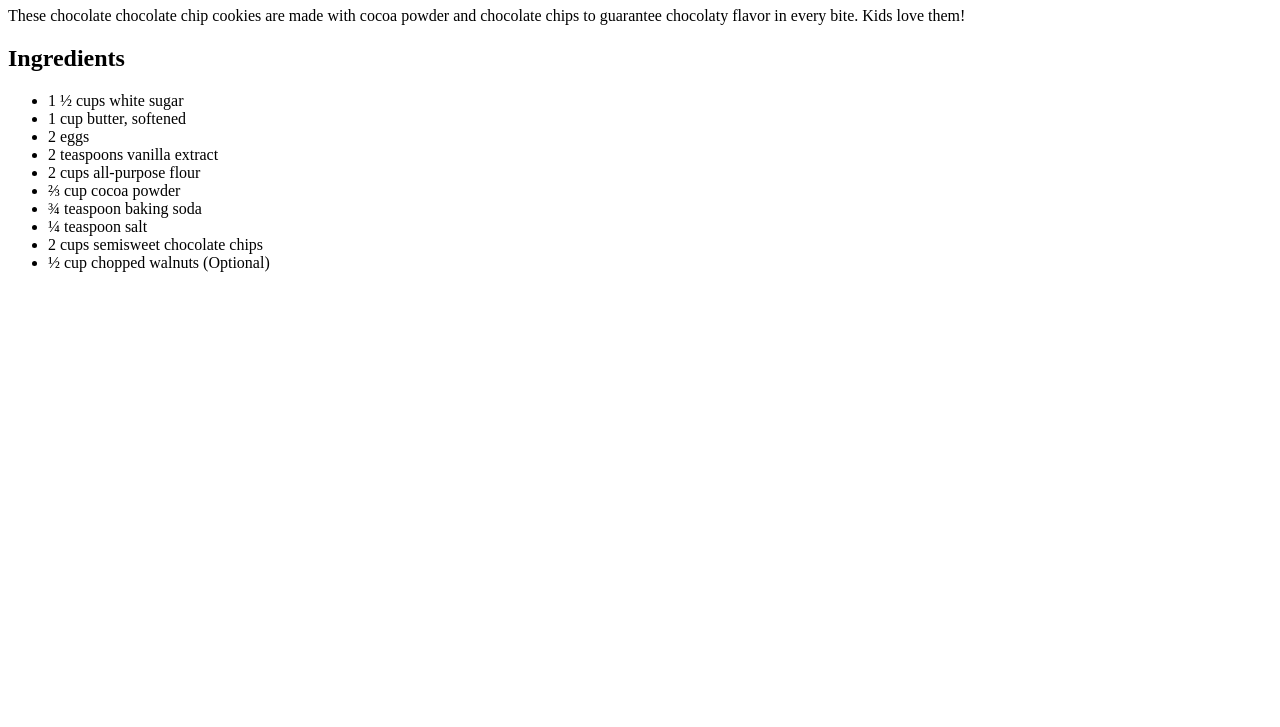
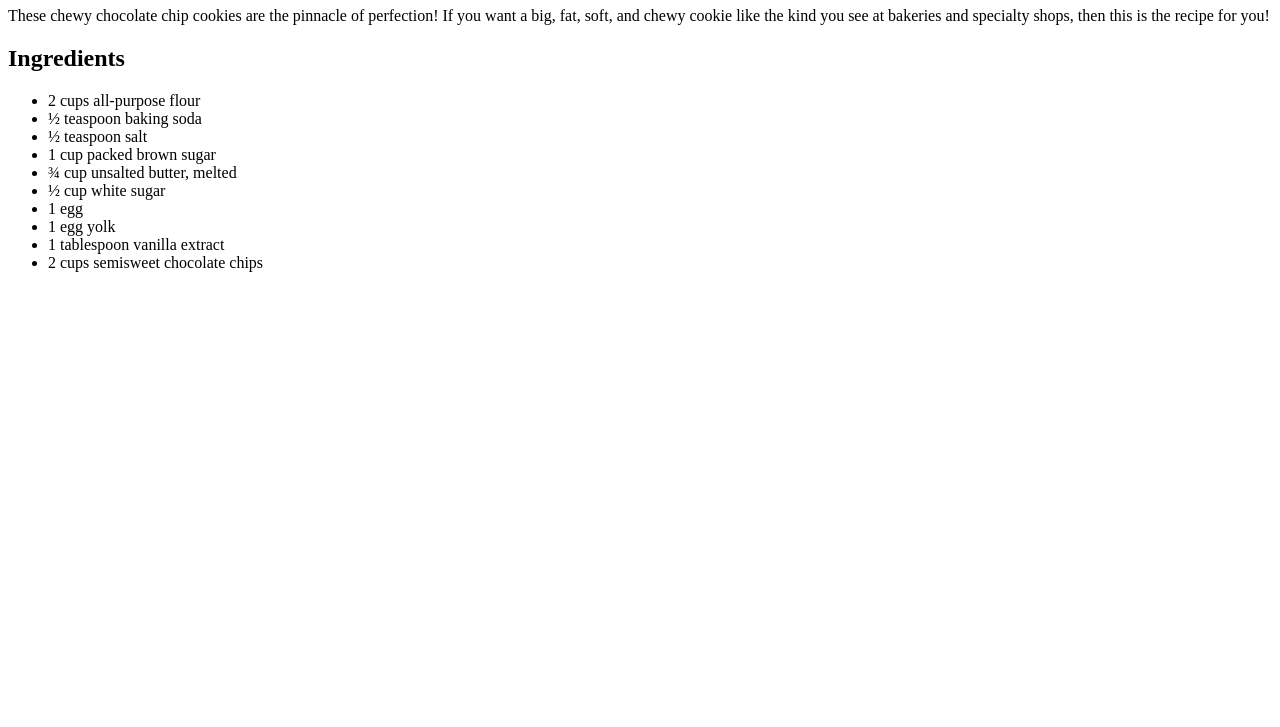
Before and after one commit to elizemike/odin-recipes, a plain HTML site: page recipes/cookies.html in a window 1280 px wide. Shown: the part 73-800 px from the top of the page. Drawn offline with Linux system fonts and the light colour scheme.

Commit message:
Add img and update cookie ingredients

```diff
--- a/recipes/cookies.html
+++ b/recipes/cookies.html
@@ -6,22 +6,22 @@
     <title>Chocolate Cookies</title>
 </head>
 <body>
-    <h1> Chocolate Chip Cookies </h1>
+    <h1> Big, Fat, Chewy Chocolate Chip Cookies </h1>
 
-    <p> These chocolate chocolate chip cookies are made with cocoa powder and chocolate chips to guarantee chocolaty flavor in every bite. Kids love them! </p>
+    <p> These chewy chocolate chip cookies are the pinnacle of perfection! If you want a big, fat, soft, and chewy cookie like the kind you see at bakeries and specialty shops, then this is the recipe for you! </p>
 
     <h2> Ingredients </h2>
     <ul>
-        <li> 1 ½ cups white sugar </li>
-        <li> 1 cup butter, softened </li>
-        <li> 2 eggs </li>
-        <li> 2 teaspoons vanilla extract </li>
-        <li> 2 cups all-purpose flour </li>
-        <li> ⅔ cup cocoa powder </li>
-        <li> ¾ teaspoon baking soda </li>
-        <li> ¼ teaspoon salt </li>
-        <li> 2 cups semisweet chocolate chips </li>
-        <li> ½ cup chopped walnuts (Optional) </li>
+      <li> 2 cups all-purpose flour </li>
+      <li> ½ teaspoon baking soda </li>
+      <li> ½ teaspoon salt </li>
+      <li> 1 cup packed brown sugar </li>
+      <li> ¾ cup unsalted butter, melted </li>
+      <li> ½ cup white sugar </li>
+      <li> 1 egg </li>
+      <li> 1 egg yolk </li>
+      <li> 1 tablespoon vanilla extract </li>
+      <li> 2 cups semisweet chocolate chips </li>
     </ul>
 
 </body>
```
Also changed, not shown: img/cake.jpg (added).
